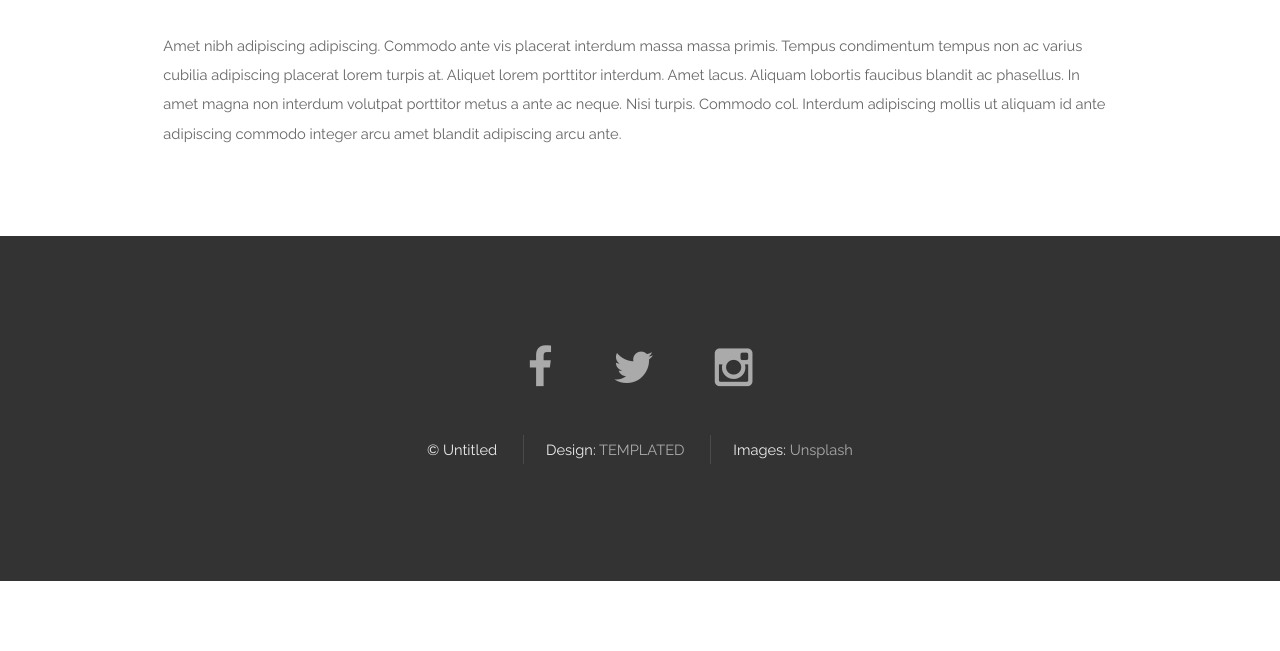
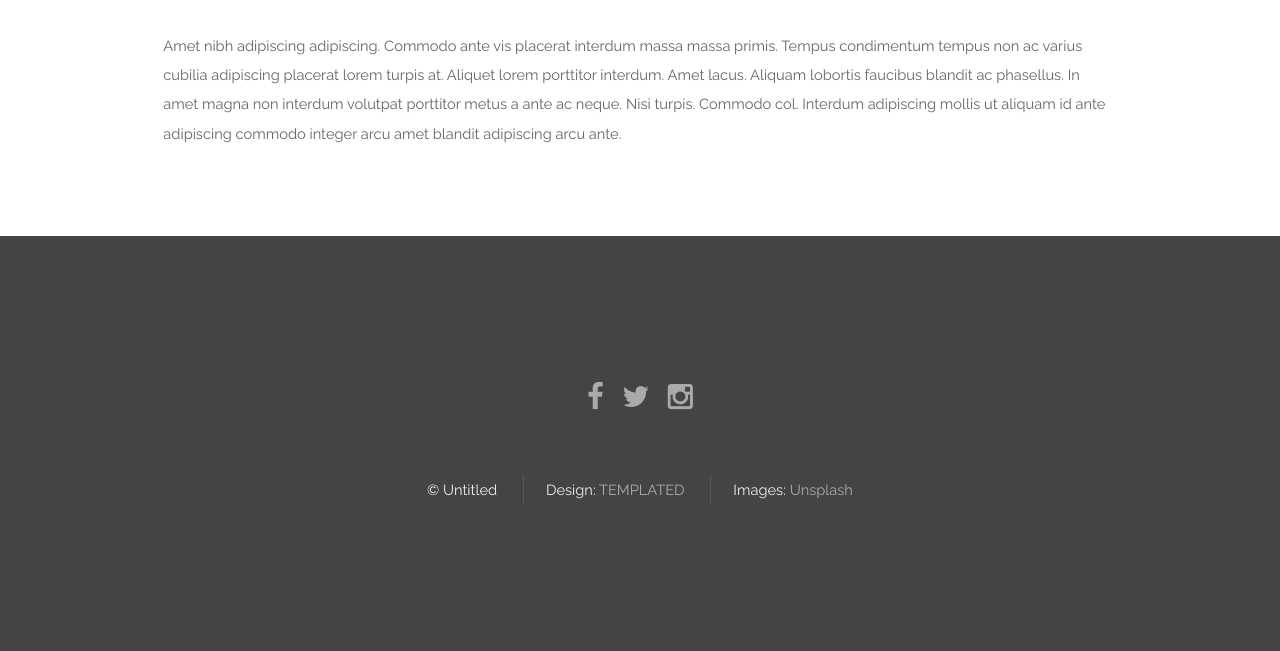
Before and after one commit to nchpmn/Corrimal-SLSC-Dev, a PHP site: page /generic.html in a window 1280 px wide. Shown: the part 1019-1670 px from the top of the page. Before the commit the page ends 1600 px from the top, so only its background shows below. Run offline with PHP 8.4, Linux system fonts and the light colour scheme.

Commit message:
Style tweaks to footer

```diff
--- a/assets/css/main.css
+++ b/assets/css/main.css
@@ -3194,8 +3194,8 @@
 /* Footer */
 
 	#footer {
-		padding: 8em 0 6em 0;
-		background: #333;
+		padding: 10em 0 6em 0;
+		background: #444;
 		color: #eee;
 		text-align: center;
 	}
@@ -3213,24 +3213,12 @@
 				color: #eee;
 			}
 
-#footer h2 { color:#eee; }
-
-#footer h3 { font-size:0.75em; background-color:#555; color:#eee; }
-
-		#footer .icons {
-			font-size: 1.5em;
-		}
-
-			#footer .icons li {
-				padding-right: 2.5em;
-			}
-
-				#footer .icons li:last-child {
-					padding-right: 0;
-				}
+        #footer h2 { color:#eee; }
+
+        #footer h3 { font-size:0.8em; background-color:#4f4f4f; color:#eee; }
 
 		#footer .copyright {
-			margin: 2em 0;
+			margin: 4em 0;
 			padding: 0;
 			text-align: center;
 		}
```
